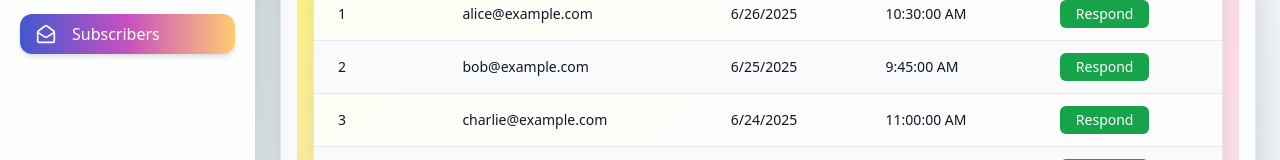
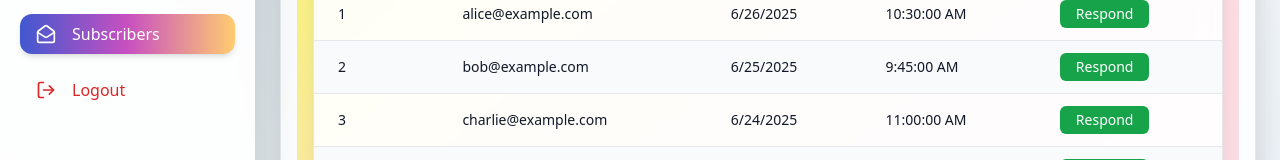
Before and after one commit to nishit-95/TrustVault, a React (Create React App) app in the folder vault/: page /subscriber-of-admin in a window 1280 px wide. Shown: the part 195-355 px from the top of the page. Built offline with nearby package versions, Linux system fonts and the light colour scheme.

Commit message:
Log out button in the admin section add

```diff
--- a/vault/src/Components/Admin/AdminLayout.js
+++ b/vault/src/Components/Admin/AdminLayout.js
@@ -1,12 +1,14 @@
 // src/Components/Admin/AdminLayout.js
 import React, { useState, useEffect } from "react";
-import { Link, Outlet, useLocation } from "react-router-dom";
-import { Users, Building2, MailOpen, Menu, X, Sun, Moon } from "lucide-react";
+import { Link, Outlet, useLocation, useNavigate } from "react-router-dom";
+import { Users, Building2, MailOpen, Menu, X, Sun, Moon, LogOut } from "lucide-react";
+import Swal from "sweetalert2";
 
 export default function AdminLayout() {
   const [sidebarOpen, setSidebarOpen] = useState(false);
   const [darkMode, setDarkMode] = useState(false);
   const { pathname } = useLocation();
+  const navigate = useNavigate();
 
   const navItems = [
     { path: "/user-of-admin", label: "Users", icon: <Users size={20} /> },
@@ -17,6 +19,23 @@ export default function AdminLayout() {
   const toggleTheme = () => {
     setDarkMode(!darkMode);
     document.documentElement.classList.toggle("dark");
+  };
+
+  const handleLogout = () => {
+    Swal.fire({
+      title: "Are you sure?",
+      text: "Do you want to logout from Admin Desk?",
+      icon: "warning",
+      showCancelButton: true,
+      confirmButtonColor: "#d33",
+      cancelButtonColor: "#3085d6",
+      confirmButtonText: "Yes, logout",
+    }).then((result) => {
+      if (result.isConfirmed) {
+        localStorage.removeItem("token");
+        navigate("/"); // redirect to landing page
+      }
+    });
   };
 
   useEffect(() => {
@@ -40,7 +59,7 @@ export default function AdminLayout() {
         backdrop-blur-md bg-white/90 dark:bg-[#151525] shadow-2xl border-r border-gray-300 dark:border-gray-700`}>
 
         <div className="flex items-center justify-between px-6 py-5 border-b border-gray-200 dark:border-gray-700">
-          {/* Title + Theme button in one line */}
+          {/* Title + Theme button */}
           <div className="flex items-center gap-6">
             <h1 className="text-2xl font-extrabold text-[#273c75] dark:text-indigo-300 tracking-wide">
               Admin Desk
@@ -63,6 +82,7 @@ export default function AdminLayout() {
           </button>
         </div>
 
+        {/* Navigation Links */}
         <nav className="px-5 pt-6 space-y-4">
           {navItems.map(({ path, label, icon }) => (
             <Link
@@ -79,13 +99,22 @@ export default function AdminLayout() {
               {label}
             </Link>
           ))}
+
+          {/* Logout Button */}
+          <button
+            onClick={handleLogout}
+            className="flex items-center gap-4 w-full px-4 py-2 rounded-xl font-medium text-red-600 dark:text-red-400 hover:bg-red-100 dark:hover:bg-red-800 transition-all mt-4"
+          >
+            <LogOut size={20} />
+            Logout
+          </button>
         </nav>
       </aside>
 
       {/* Main Content */}
       <div className="flex-1 flex flex-col ml-0 md:ml-64">
 
-        {/* Topbar for Mobile */}
+        {/* Mobile Topbar */}
         <header className="md:hidden flex justify-between items-center p-4 shadow bg-white dark:bg-[#1a1a2a] border-b dark:border-gray-700">
           <button onClick={() => setSidebarOpen(true)} className="text-gray-700 dark:text-gray-300">
             <Menu size={24} />
```
